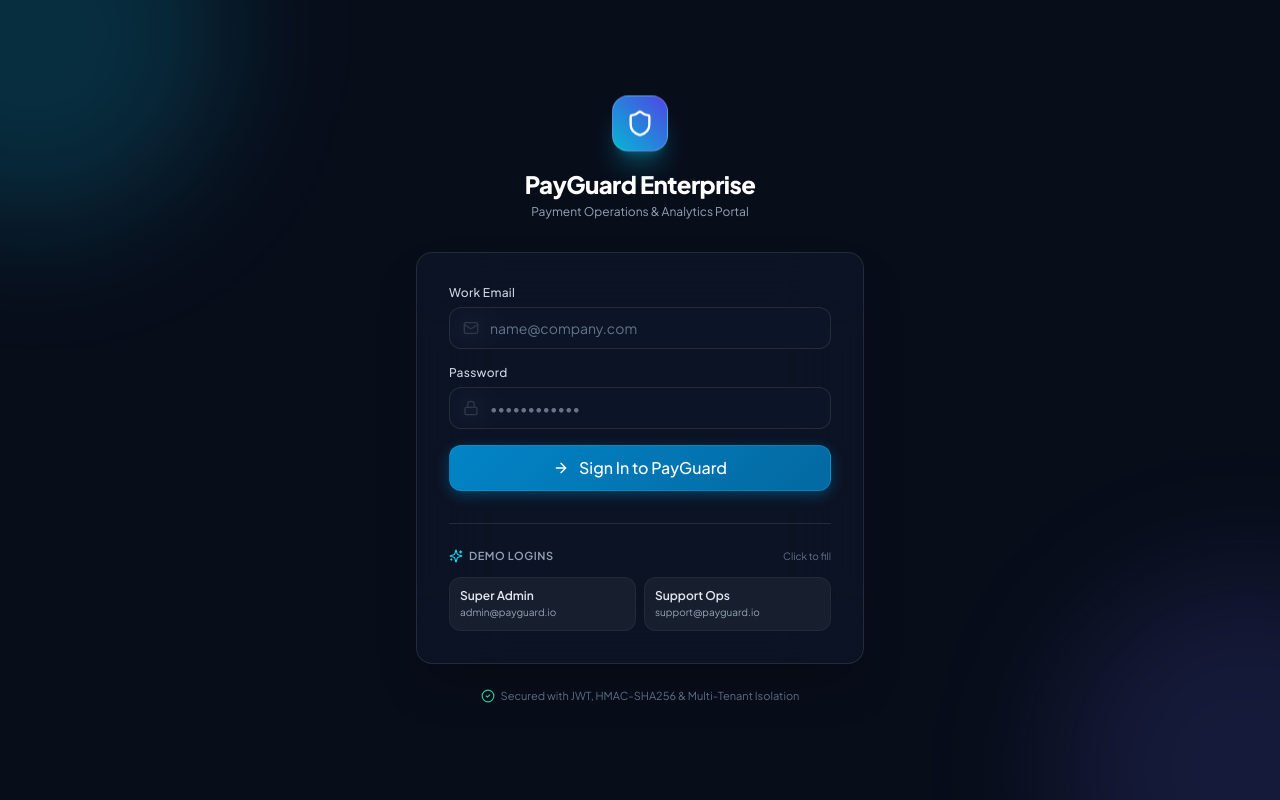
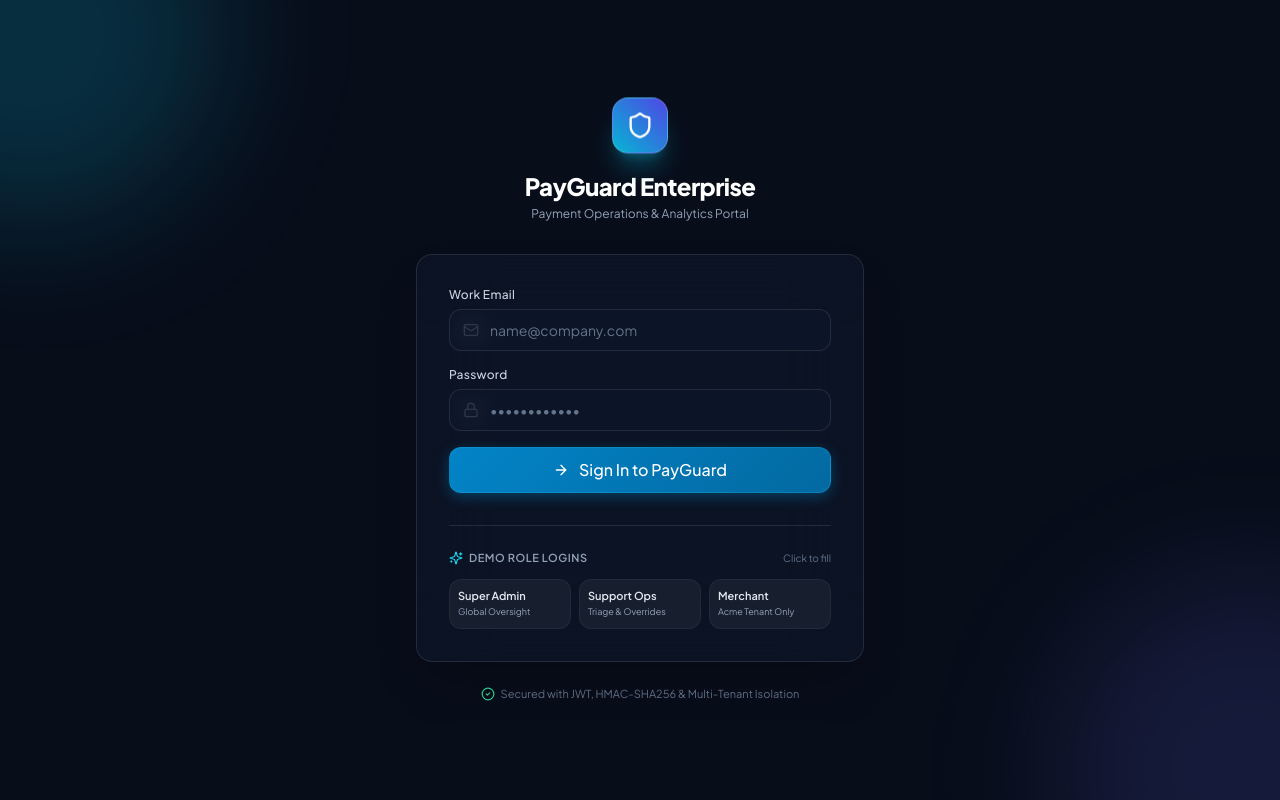
Before and after one commit to HaaswithSai/PayGuard-Payment-Operations-Failure-Intelligence-Merchant-Analytics-Platform, a React (Vite) app in the folder frontend/: page /login in a window 1280 px wide. Built offline with nearby package versions, Linux system fonts and the light colour scheme; no server answers; the HTML template or start-up script is replaced by a standard one.

Commit message:
feat: add 3-tier demo role presets (Admin, Support, Merchant) and auto-seed Acme merchant manager

```diff
--- a/frontend/src/pages/LoginPage.jsx
+++ b/frontend/src/pages/LoginPage.jsx
@@ -101,33 +101,42 @@ export const LoginPage = () => {
             </Button>
           </form>
 
-          {/* Quick Demo Credentials Preset */}
+          {/* Quick Demo Credentials Presets */}
           <div className="mt-8 pt-6 border-t border-white/10">
             <div className="flex items-center justify-between mb-3">
               <span className="text-[11px] font-semibold uppercase tracking-wider text-slate-400 flex items-center gap-1.5">
                 <Sparkles className="w-3.5 h-3.5 text-cyan-400" />
-                Demo Logins
+                Demo Role Logins
               </span>
               <span className="text-[10px] text-slate-500">Click to fill</span>
             </div>
 
-            <div className="grid grid-cols-2 gap-2 text-xs">
+            <div className="grid grid-cols-3 gap-2 text-xs">
               <button
                 type="button"
                 onClick={() => handleQuickLogin('admin@payguard.io', 'Admin@123456')}
-                className="p-2.5 rounded-xl bg-white/5 hover:bg-white/10 border border-white/5 hover:border-cyan-500/30 text-left transition-all group"
+                className="p-2 rounded-xl bg-white/5 hover:bg-white/10 border border-white/5 hover:border-cyan-500/30 text-left transition-all group"
               >
-                <div className="font-semibold text-slate-200 group-hover:text-cyan-300">Super Admin</div>
-                <div className="text-[10px] text-slate-400 truncate">admin@payguard.io</div>
+                <div className="font-semibold text-slate-200 group-hover:text-cyan-300 text-[11px]">Super Admin</div>
+                <div className="text-[9px] text-slate-400 truncate">Global Oversight</div>
               </button>
 
               <button
                 type="button"
                 onClick={() => handleQuickLogin('support@payguard.io', 'Support@123456')}
-                className="p-2.5 rounded-xl bg-white/5 hover:bg-white/10 border border-white/5 hover:border-amber-500/30 text-left transition-all group"
+                className="p-2 rounded-xl bg-white/5 hover:bg-white/10 border border-white/5 hover:border-amber-500/30 text-left transition-all group"
               >
-                <div className="font-semibold text-slate-200 group-hover:text-amber-300">Support Ops</div>
-                <div className="text-[10px] text-slate-400 truncate">support@payguard.io</div>
+                <div className="font-semibold text-slate-200 group-hover:text-amber-300 text-[11px]">Support Ops</div>
+                <div className="text-[9px] text-slate-400 truncate">Triage & Overrides</div>
+              </button>
+
+              <button
+                type="button"
+                onClick={() => handleQuickLogin('merchant@acme.com', 'Merchant@123456')}
+                className="p-2 rounded-xl bg-white/5 hover:bg-white/10 border border-white/5 hover:border-emerald-500/30 text-left transition-all group"
+              >
+                <div className="font-semibold text-slate-200 group-hover:text-emerald-300 text-[11px]">Merchant</div>
+                <div className="text-[9px] text-slate-400 truncate">Acme Tenant Only</div>
               </button>
             </div>
           </div>
@@ -142,3 +151,5 @@ export const LoginPage = () => {
     </div>
   );
 };
+
+export default LoginPage;
```
Also changed, not shown: 1 other file (tests, documents, lock files or other folders).
